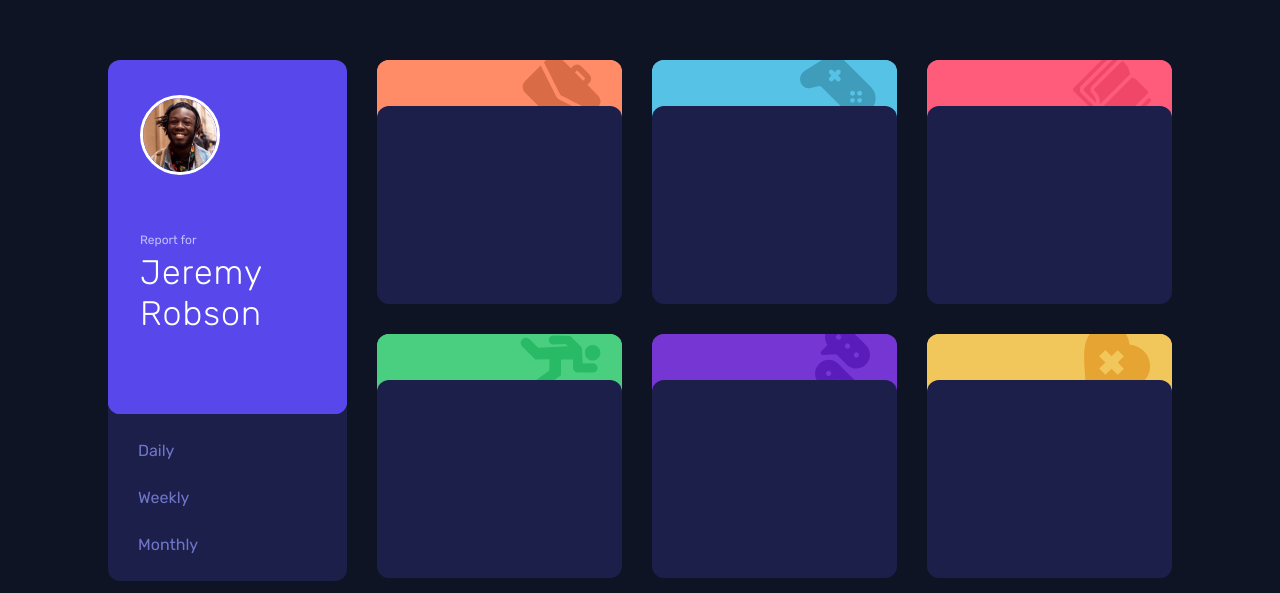
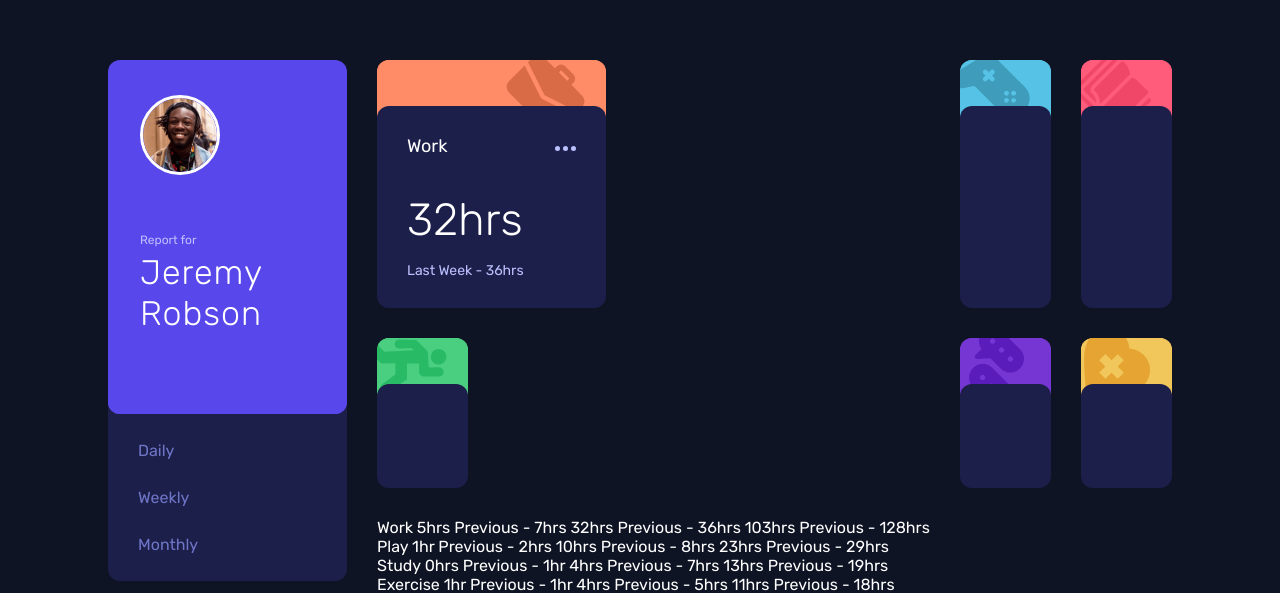
Before and after one commit to ParhamBRG/fem-time-traking-dashboard, a website: page index.html in a window 1280 px wide. Shown: the part 213-806 px from the top of the page. Drawn offline with nearby package versions, Linux system fonts and the light colour scheme; files that its build step writes are made by us from their sources.

Commit message:
Create Cards child elements layout

```diff
--- a/app/scss/components/_index.scss
+++ b/app/scss/components/_index.scss
@@ -1,2 +1,3 @@
 @forward 'cards';
 @forward 'header';
+@forward 'card-grid';
--- /dev/null
+++ b/app/scss/components/card-grid.scss
@@ -0,0 +1,57 @@
+
+@use '../util' as *;
+
+.card-grid{
+  display:grid;
+  padding:rem(30);
+  gap:rem(16) rem(71);
+  justify-items: left;
+  align-items: center;
+
+  @include breakpoint(large){
+    grid-template-columns: auto 1fr;
+    grid-template-rows: repeat(3 , auto);
+    gap:rem(22) rem(31);
+  }
+
+  .card__ellipsis{
+    grid-column: 2 / 3;
+    grid-row: 1 / 2;
+    justify-self: right;
+    @include breakpoint(large){
+      margin-bottom: rem(20);
+    }
+  }
+
+  .card__previous{
+    grid-column: 2 / 3;
+    grid-row: 2 / 3;
+    justify-self: right;
+
+    @include breakpoint(large){
+      grid-column: 1 / 2;
+      grid-row: 3 / 4;
+      justify-self: left;
+    }
+  }
+
+  .card__time{
+    grid-column: 1 / 2;
+    grid-row: 2 / 3;
+
+    @include breakpoint(large){
+      grid-column: 1 / 2;
+      grid-row: 2 / 3;
+    }
+  }
+
+  .card__title{
+    grid-column: 1 / 2;
+    grid-row: 1 / 2;
+
+    @include breakpoint(large){
+      margin-bottom: rem(20);
+    }
+  }
+
+}
--- a/app/scss/components/cards.scss
+++ b/app/scss/components/cards.scss
@@ -11,20 +11,18 @@
   gap:rem(20);
 
   @include breakpoint(large){
-    grid-template-columns: 1fr 1fr 1fr;
-    grid-template-rows: 1fr 1fr;
+    grid-template-columns: repeat(3 , auto);
+    grid-template-rows: repeat(2 , auto);
     gap:rem(30);
   }
 }
 
 .card{
   position: relative;
-  width: 100%;
-  height: 198px;
   background:var(--dark_blue);
   border-radius:12px;
   margin-top:rem(46);
-
+  width:fit-content;
 
   &::after , &::before{
     content: '';
@@ -40,36 +38,55 @@
     background:url('../images/icon-work.svg');
     background-color: var(--light_red_work);
     background-repeat: no-repeat;
-    background-position: top -5px right 21px;
+    background-position: top rem(-5) right rem(21);
   }
   &--play::after , &--play::before{
     background:url('../images/icon-play.svg');
     background-color: var(--soft_blue_play);
     background-repeat: no-repeat;
-    background-position: top -5px right 21px;
+    background-position: top rem(-5) right rem(21);
   }
   &--study::after , &--study::before{
     background:url('../images/icon-study.svg');
     background-color: var(--light_red_study);
     background-repeat: no-repeat;
-    background-position: top -5px right 21px;
+    background-position: top rem(-5) right rem(21);
   }
   &--exercise::after , &--exercise::before{
     background:url('../images/icon-exercise.svg');
     background-color: var(--lime_green_exercise);
     background-repeat: no-repeat;
-    background-position: top 1px right 21px;
+    background-position: top rem(1) right rem(21);
   }
   &--social::after , &--social::before{
     background:url('../images/icon-social.svg');
     background-color: var(--violet_social);
     background-repeat: no-repeat;
-    background-position: top -16px right 21px
+    background-position: top rem(-16) right rem(21);
   }
   &--selfcare::after , &--selfcare::before{
     background:url('../images/icon-self-care.svg');
     background-color: var(--soft_orange_selfcare);
     background-repeat: no-repeat;
-    background-position: top -11px right 21px;
+    background-position: top rem(-11) right rem(21);
+  }
+
+  &__title{
+    font-size:rem(18);
+    font-weight:400;
+    line-height: 1;
+  }
+
+  &__time{
+    font-size: rem(45);
+    font-weight: 300;
+    line-height: 1;
+  }
+
+  &__previous{
+    font-size: rem(14);
+    color: var(--pale_Blue);
+    font-weight: 400;
+    line-height: 1;
   }
 }
--- a/index.html
+++ b/index.html
@@ -37,18 +37,21 @@
       </div>
     </header>
     <main class="cards">
-      <section class="card card--work">
-
+      <section class="card card-grid card--work ">
+        <div class="card__title">Work</div>
+        <div class="card__previous">Last Week - 36hrs</div>
+        <div class="card__time">32hrs</div>
+        <div class="card__ellipsis"><img src="/images/icon-ellipsis.svg" alt="ellipsis"/></div>
       </section>
-      <section class="card card--play">
+      <section class="card card-grid card--play">
       </section>
-      <section class="card card--study">
+      <section class="card card-grid card--study">
       </section>
-      <section class="card card--exercise">
+      <section class="card card-grid card--exercise">
       </section>
-      <section class="card card--social">
+      <section class="card card-grid card--social">
       </section>
-      <section class="card card--selfcare">
+      <section class="card card-grid card--selfcare">
       </section>
       Work
   5hrs <!-- daily -->
```
